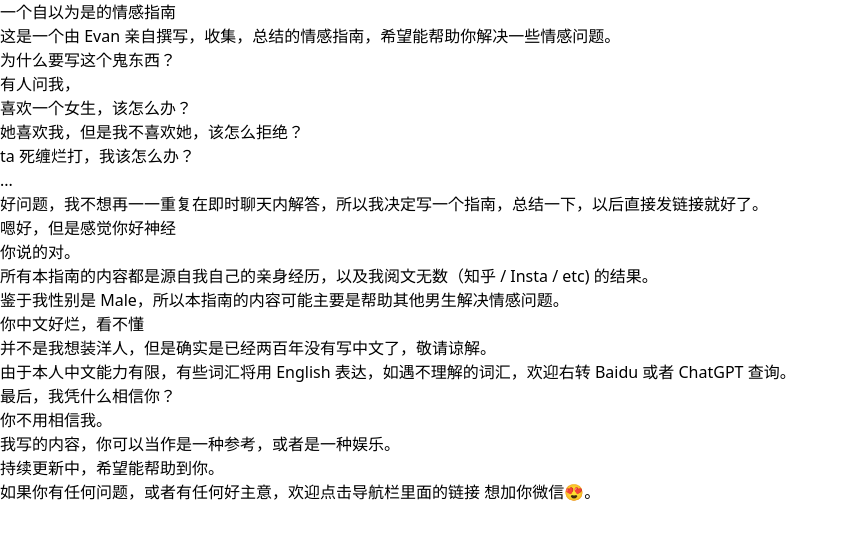
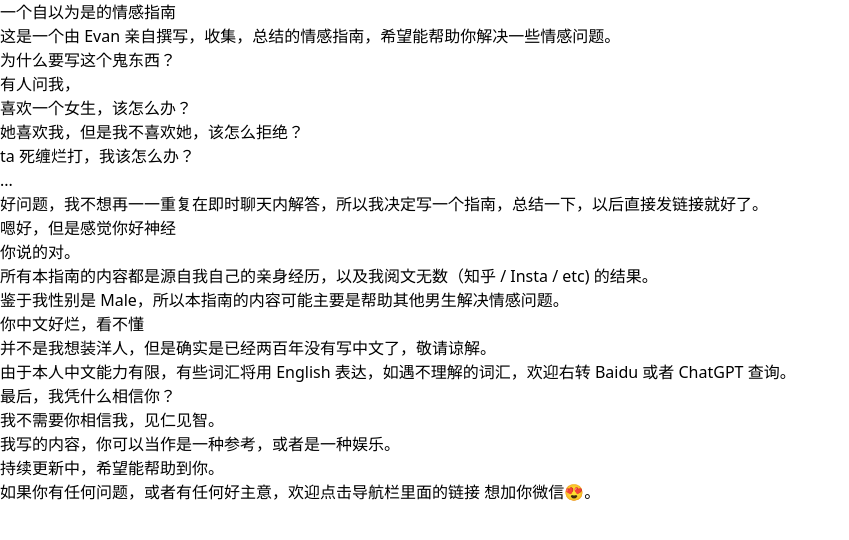
Before and after one commit to EvanNotFound/how-to-deal-with-my-crush, a Next.js app: page / in a window 1280 px wide. Shown: the top 540 px of the page, without its empty margins (0-849 px from the left). Built offline with nearby package versions, Linux system fonts and the light colour scheme.

Commit message:
docs: update phrasing in index.mdx for clarity and reader discretion

```diff
--- a/pages/index.mdx
+++ b/pages/index.mdx
@@ -32,7 +32,7 @@
 
 ### 最后，我凭什么相信你？
 
-你不用相信我。
+我不需要你相信我，见仁见智。
 
 我写的内容，你可以当作是一种参考，或者是一种娱乐。
 
```
